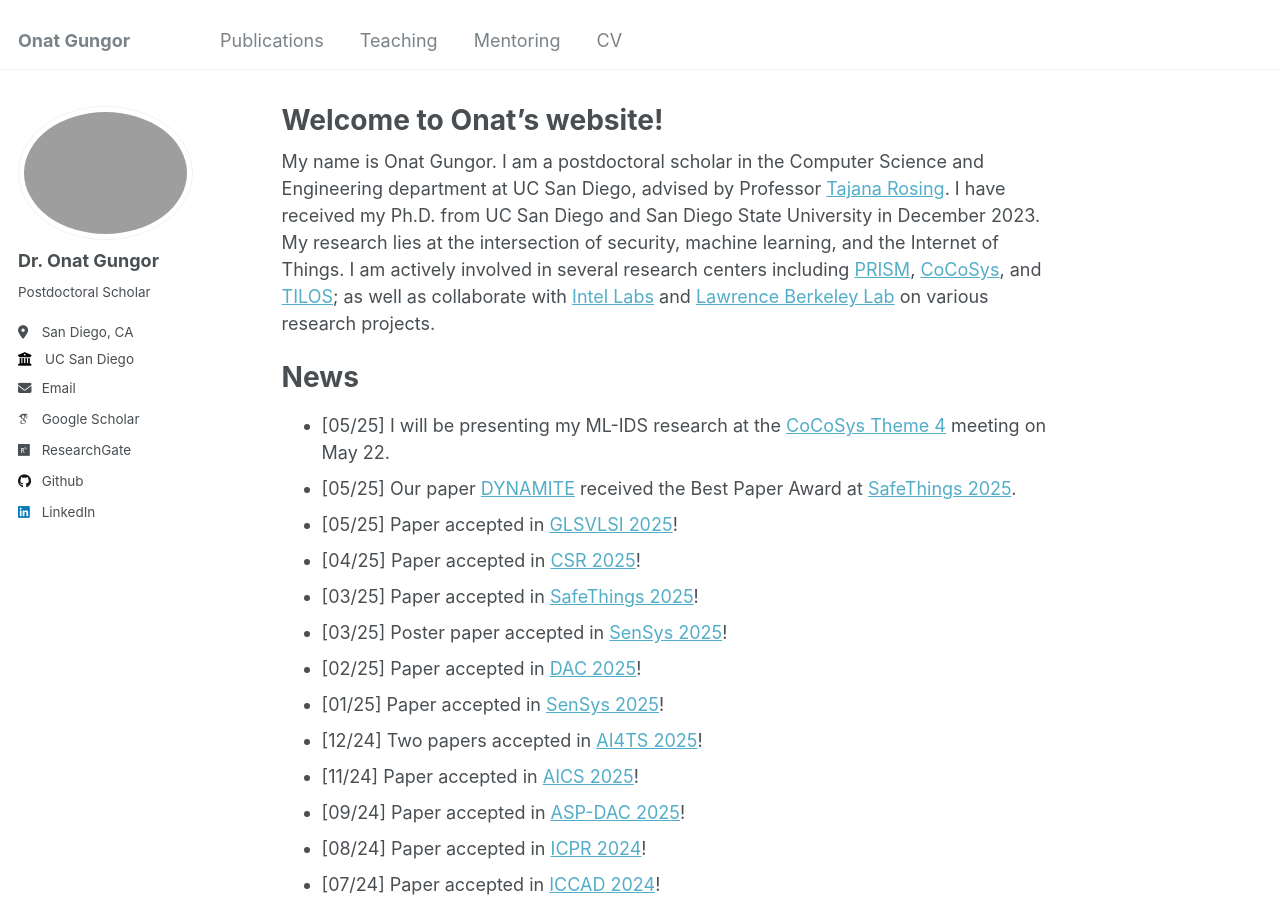
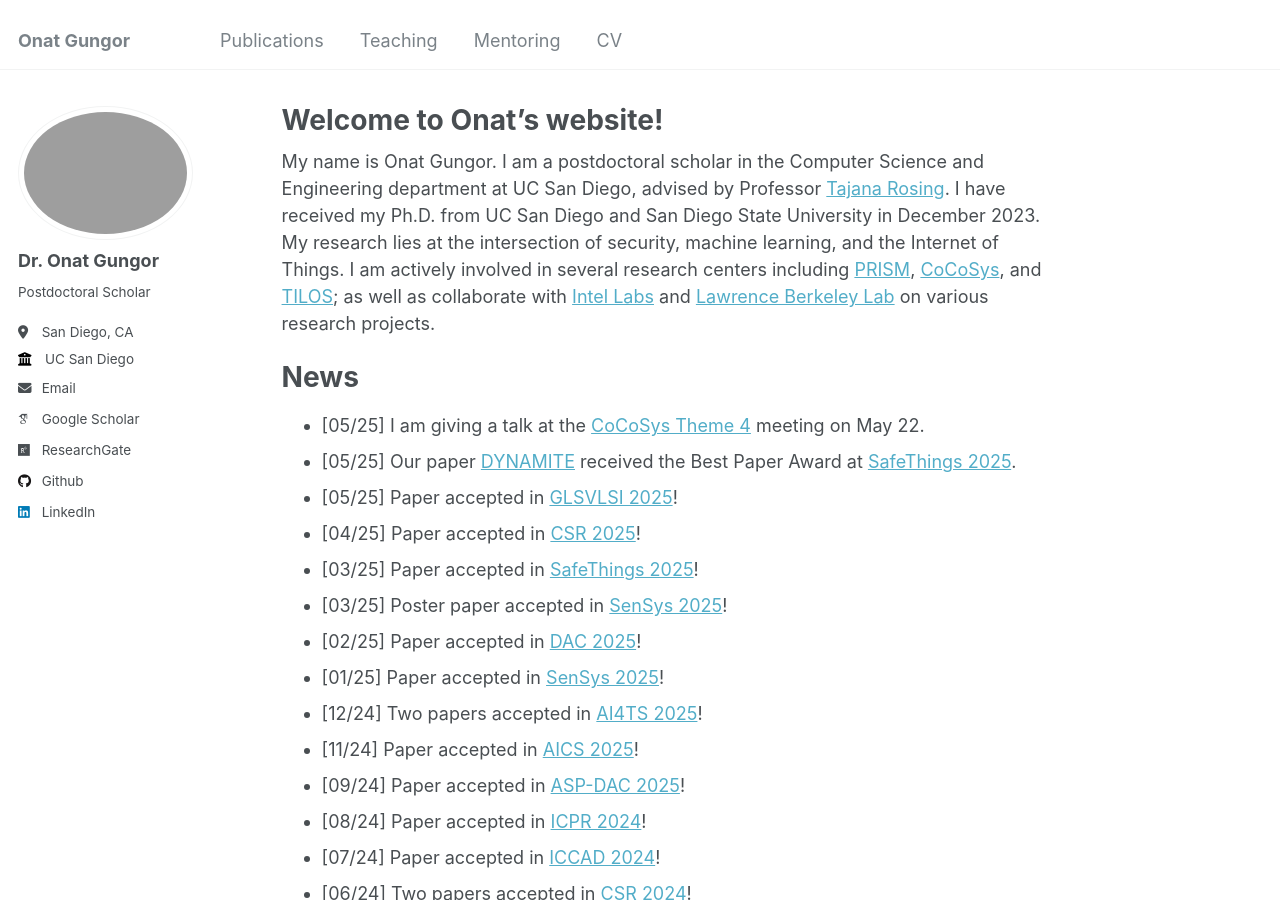
Before and after one commit to onatucsd/onatucsd.github.io, a Jekyll site: the page built from _pages/about.md, in a window 1280 px wide and 900 px high. Built offline with Jekyll 4.4.1, drawn with Linux system fonts in a browser that asks for light colours; some web fonts are replaced.

Commit message:
Update about.md

```diff
--- a/_pages/about.md
+++ b/_pages/about.md
@@ -11,7 +11,7 @@ My name is Onat Gungor. I am a postdoctoral scholar in the Computer Science and
 
 News
 ======
-* [05/25] I will be presenting my ML-IDS research at the [CoCoSys Theme 4](https://cocosys.ece.gatech.edu/theme-4/) meeting on May 22.
+* [05/25] I am giving a talk at the [CoCoSys Theme 4](https://cocosys.ece.gatech.edu/theme-4/) meeting on May 22.
 * [05/25] Our paper [DYNAMITE](https://arxiv.org/abs/2504.13301) received the Best Paper Award at [SafeThings 2025](https://safethings25.ieee-security.org).
 * [05/25] Paper accepted in [GLSVLSI 2025](https://www.glsvlsi.org)!
 * [04/25] Paper accepted in [CSR 2025](https://www.ieee-csr.org)!
```
